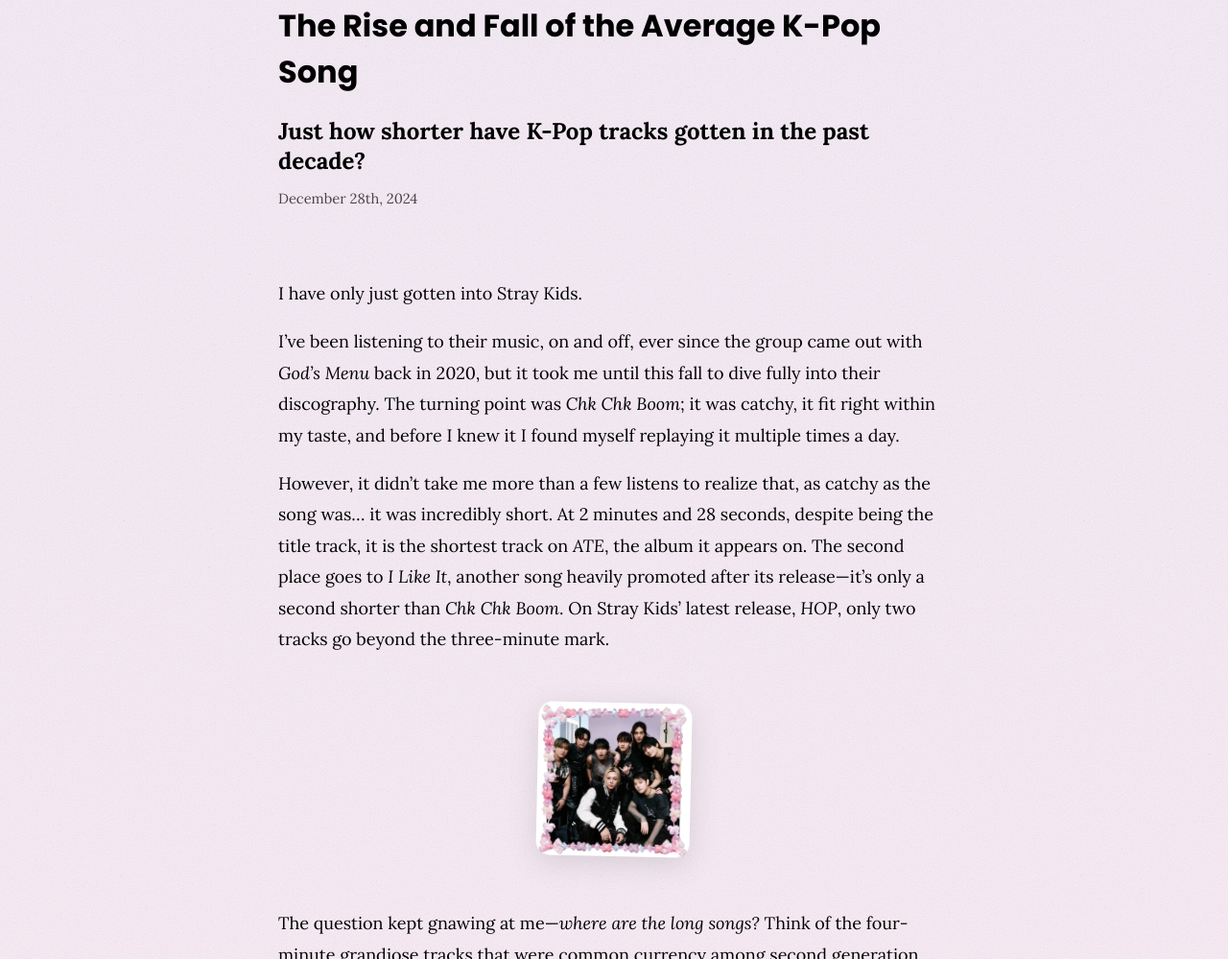
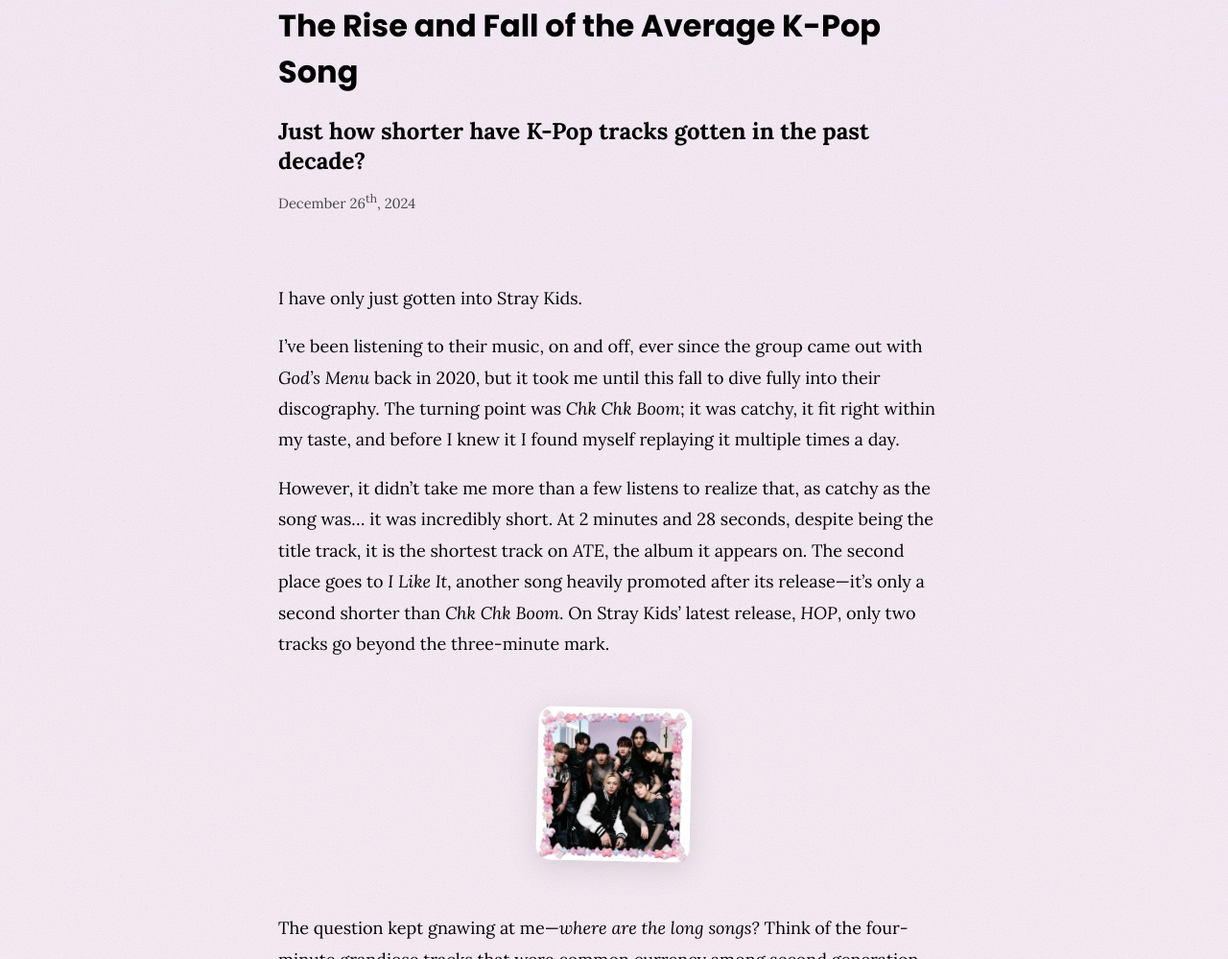
Before and after one commit to sbmda/kpopanalysis, a plain HTML site: page index.html in a window 1280 px wide. Shown: the part 1196-2195 px from the top of the page at 96% size. Drawn offline with nearby package versions, Linux system fonts and the light colour scheme; a script that the page names is missing.

Commit message:
Update index.html
changed the date lol

```diff
--- a/index.html
+++ b/index.html
@@ -185,7 +185,7 @@
                 <h2 class="subtitle">Just how shorter have K-Pop tracks gotten in the past decade? </h2>
             </div>
             <div class="byline">
-                <p class="date">December 28th, 2024</p>
+                <p class="date">December 26<sup>th</sup>, 2024</p>
             </div>
             <div class="main-content">
                 <div class="text-section">
```
